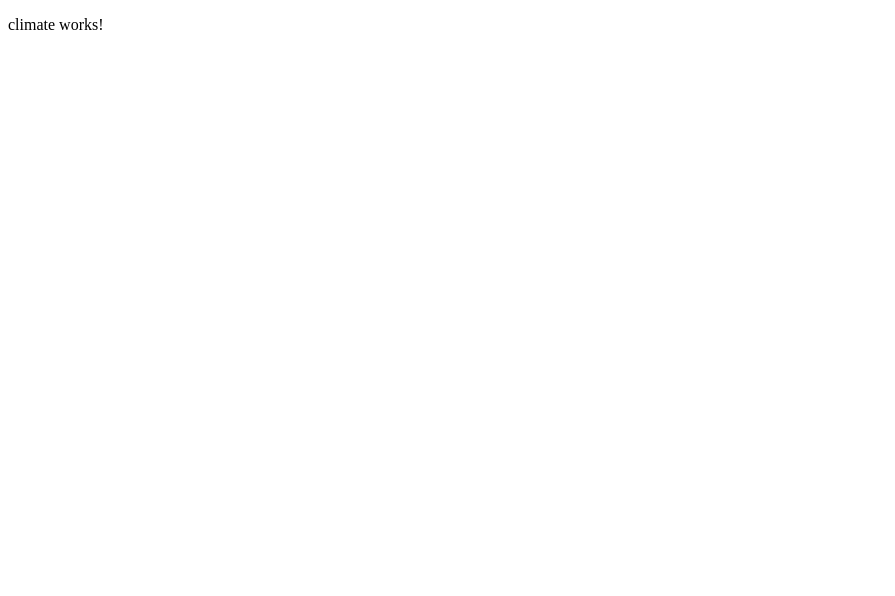
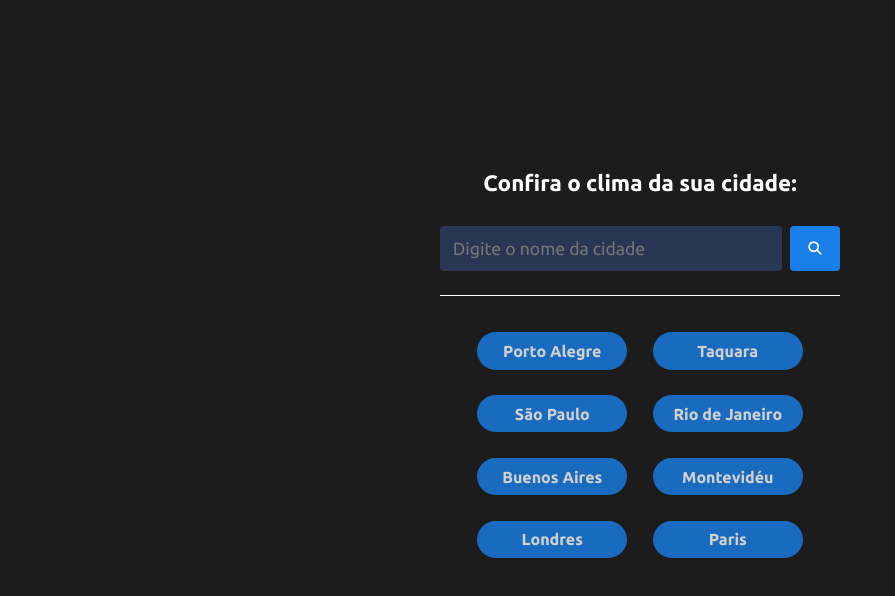
Before and after one commit to William-Dias-Marcos/Weather-Forecast-Angular, an Angular app: page / in a window 1280 px wide. Shown: the top 596 px of the page, without its empty margins (0-895 px from the left). Built offline with nearby package versions, Linux system fonts and the light colour scheme.

Commit message:
project created

```diff
--- a/src/app/app.module.ts
+++ b/src/app/app.module.ts
@@ -1,5 +1,7 @@
 import { NgModule } from '@angular/core';
 import { BrowserModule } from '@angular/platform-browser';
+import { FormsModule } from '@angular/forms';
+import { HttpClientModule } from '@angular/common/http';
 
 import { AppComponent } from './app.component';
 import { ClimateComponent } from './components/climate/climate.component';
@@ -10,7 +12,9 @@ import { ClimateComponent } from './components/climate/climate.component';
     ClimateComponent
   ],
   imports: [
-    BrowserModule
+    BrowserModule,
+    FormsModule,
+    HttpClientModule
   ],
   providers: [],
   bootstrap: [AppComponent]
--- a/src/app/components/climate/climate.component.css
+++ b/src/app/components/climate/climate.component.css
@@ -0,0 +1,131 @@
+.container {
+  color: #ffffff;
+  max-width: 400px;
+  margin: 0 auto;
+  padding: 20px;
+}
+
+.form h3 {
+  margin-top: 150px;
+  margin-bottom: 30px;
+  font-size: 1.4rem;
+  text-align: center;
+}
+
+.form-input-container {
+  display: flex;
+}
+
+.form input {
+  background: #293754;
+  color: #fff;
+  font-size: 1.1rem;
+  border: none;
+  padding: 0.8rem;
+  border: none;
+  flex: 1;
+  border-radius: 4px;
+}
+
+.form button {
+  padding: 0.8rem;
+  min-width: 50px;
+  margin-left: 8px;
+  background-color: #187fe8;
+  color: #fff;
+  border: none;
+  cursor: pointer;
+  border-radius: 4px;
+}
+
+#weather-data,
+#error-message,
+#suggestions {
+  border-top: 1px solid #fff;
+  margin-top: 1.5rem;
+  padding-top: 1.5rem;
+  text-align: center;
+}
+
+#weather-data h2 {
+  display: flex;
+  justify-content: center;
+  align-items: center;
+  margin-bottom: 0.6rem;
+}
+
+#weather-data h2 i {
+  font-size: 1rem;
+}
+
+#weather-data span {
+  margin: 0.6rem;
+}
+
+#temperature {
+  font-size: 4rem;
+}
+
+#description-container {
+  display: flex;
+  justify-content: center;
+  align-items: center;
+  margin: 0.6rem 0;
+}
+
+#description {
+  text-transform: capitalize;
+  font-weight: bold;
+}
+
+#details-container {
+  display: flex;
+  justify-content: center;
+  align-items: center;
+}
+
+#details-container #umidity {
+  border-right: 1px solid #fff;
+  margin: 0.6rem;
+  padding: 0.6rem;
+}
+
+#loader i {
+  animation: rotate 1.5s linear infinite;
+}
+
+@keyframes rotate {
+  to {
+    transform: rotate(360deg);
+  }
+}
+
+#suggestions {
+  display: flex;
+  flex-wrap: wrap;
+  justify-content: center;
+}
+
+#suggestions button {
+  min-width: 150px;
+  margin: 0.8rem;
+  padding: 0.6rem 0.9rem;
+  border-radius: 10rem;
+  border: none;
+  background-color: #187fe8;
+  color: #fff;
+  font-size: 1rem;
+  cursor: pointer;
+  font-weight: bold;
+  opacity: 0.8;
+  transition: 0.4s;
+}
+
+@media (max-width: 850px) {
+  .form h3 {
+    margin-top: 100px;
+  }
+  .form-input-container input {
+   width: 80%;
+  }
+}
--- a/src/app/components/climate/climate.component.html
+++ b/src/app/components/climate/climate.component.html
@@ -1 +1,57 @@
-<p>climate works!</p>
+<section class="container">
+
+  <div class="form">
+    <h3>Confira o clima da sua cidade:</h3>
+    <div class="form-input-container">
+      <input
+      type="text"
+      placeholder="Digite o nome da cidade"
+      [(ngModel)]="cityName"
+      />
+      <button (click)="localClimate(cityName)" id="search">
+        <i class="fa-solid fa-magnifying-glass"></i>
+      </button>
+    </div>
+  </div>
+
+  <div id="weather-data" *ngIf="cityWeather">
+
+    <h3><i class="fa-solid fa-location-dot"></i> <span>{{ cityWeather.name }} , {{ cityWeather.sys.country }}</span></h3>
+    <p id="temperature"><span>{{ cityWeather.main.temp | number:'1.0-0'}}</span>&deg;C</p>
+
+    <div id="description-container">
+      <p id="description">{{ cityWeather.weather[0].description}}</p>
+      <img src="http://openweathermap.org/img/wn/{{cityWeather.weather[0].icon}}.png" alt="Condições atuais">
+    </div>
+
+    <div id="details-container">
+      <p>
+        <i class="fa-solid fa-droplet"></i>
+        <span>{{ cityWeather.main.humidity }}%</span>
+      </p>
+      <p>
+        <i class="fa-solid fa-wind"></i>
+        <span>{{ cityWeather.wind.speed }} km/h</span>
+      </p>
+    </div>
+
+  </div>
+
+  <div *ngIf="error" id="error-message">
+    <div id="loader">
+      <i class="fa-solid fa-spinner"></i>
+    </div>
+    <p>Não foi possível encontrar a sua cidade, verifique o nome da cidade.</p>
+  </div>
+
+<div id="suggestions">
+    <button (click)="localClimate('porto alegre')">Porto Alegre</button>
+    <button (click)="localClimate('taquara')">Taquara</button>
+    <button (click)="localClimate('são paulo')">São Paulo</button>
+    <button (click)="localClimate('rio de janeiro')">Rio de Janeiro</button>
+    <button (click)="localClimate('buenos aires')">Buenos Aires</button>
+    <button (click)="localClimate('montevidéu')">Montevidéu</button>
+    <button (click)="localClimate('londres')">Londres</button>
+    <button (click)="localClimate('paris')">Paris</button>
+  </div>
+</section>
--- a/src/app/components/climate/climate.component.ts
+++ b/src/app/components/climate/climate.component.ts
@@ -1,4 +1,6 @@
 import { Component } from '@angular/core';
+import { WeatherData } from 'src/app/interface/weather-data';
+import { WeatherConsultationService } from 'src/app/service/weather-consultation.service';
 
 @Component({
   selector: 'app-climate',
@@ -7,4 +9,26 @@ import { Component } from '@angular/core';
 })
 export class ClimateComponent {
 
+  cityName: string = "";
+  cityWeather!: WeatherData;
+  error: boolean = false
+
+
+  constructor( private _weatherConsultationService: WeatherConsultationService ){}
+
+  localClimate(city: string) {
+    this.error = false;
+    this.cityName = "";
+
+    this._weatherConsultationService.getClimate(city).subscribe(
+      data => {
+        this.cityWeather = data;
+      },
+      error => {
+        console.error('Ocorreu um erro ao obter os dados do clima:', error);
+        this.error = true;
+      }
+
+    )
+  }
 }
--- /dev/null
+++ b/src/app/interface/weather-data.ts
@@ -0,0 +1,42 @@
+export interface WeatherData {
+  coord: {
+    lon: number;
+    lat: number;
+  };
+  weather: {
+    main: string;
+    description: string;
+    icon: string;
+  }[];
+  base: string;
+  main: {
+    temp: number;
+    feels_like: number;
+    temp_min: number;
+    temp_max: number;
+    pressure: number;
+    humidity: number;
+  };
+  visibility: number;
+  wind: {
+    speed: number;
+    deg: number;
+    gust: number;
+  };
+  clouds: {
+    all: number;
+  };
+  dt: number;
+  sys: {
+    type: number;
+    id: number;
+    country: string;
+    sunrise: number;
+    sunset: number;
+  };
+  timezone: number;
+  id: number;
+  name: string;
+  cod: number;
+
+}
--- a/src/app/service/weather-consultation.service.ts
+++ b/src/app/service/weather-consultation.service.ts
@@ -1,9 +1,22 @@
 import { Injectable } from '@angular/core';
+import { HttpClient } from '@angular/common/http';
+import { Observable } from 'rxjs';
 
 @Injectable({
   providedIn: 'root'
 })
 export class WeatherConsultationService {
 
-  constructor() { }
+  private apiUrl = 'https://api.openweathermap.org/data/2.5';
+
+  private apiKey = '76da943746cd6d004420e7c26d9f6a7c';
+
+  constructor(private http: HttpClient) { }
+
+  getClimate(locationName: string): Observable<any> {
+    const url = `${this.apiUrl}/weather?q=${locationName}&units=metric&appid=${this.apiKey}&lang=pt_br`;
+    return this.http.get(url);
+  }
+
+
 }
--- a/src/index.html
+++ b/src/index.html
@@ -1,11 +1,21 @@
 <!doctype html>
-<html lang="en">
+<html lang="pt_BR">
 <head>
   <meta charset="utf-8">
-  <title>WeatherForecastAngular</title>
+  <title>Consulta do clima!</title>
   <base href="/">
   <meta name="viewport" content="width=device-width, initial-scale=1">
-  <link rel="icon" type="image/x-icon" href="favicon.ico">
+  <link rel="icon" type="image/x-icon" href="favicon.png">
+
+  <link rel="preconnect" href="https://fonts.googleapis.com" />
+  <link rel="preconnect" href="https://fonts.gstatic.com" crossorigin />
+  <link
+    href="https://fonts.googleapis.com/css2?family=Ubuntu:ital,wght@0,300;0,400;0,500;0,700;1,300;1,400;1,500;1,700&display=swap"
+    rel="stylesheet"
+  />
+
+  <link rel="stylesheet" href="https://cdnjs.cloudflare.com/ajax/libs/font-awesome/6.1.2/css/all.min.css" integrity="sha512-1sCRPdkRXhBV2PBLUdRb4tMg1w2YPf37qatUFeS7zlBy7jJI8Lf4VHwWfZZfpXtYSLy85pkm9GaYVYMfw5BC1A==" crossorigin="anonymous" referrerpolicy="no-referrer" />
+
 </head>
 <body>
   <app-root></app-root>
--- a/src/styles.css
+++ b/src/styles.css
@@ -1 +1,16 @@
-/* You can add global styles to this file, and also import other style files */
+* {
+  padding: 0;
+  margin: 0;
+  font-family: "Ubuntu", sans-serif;
+}
+
+body {
+  background-color: #1c1c1c;
+  color: #fff;
+}
+
+input:focus{
+  box-shadow: 0 0 0 0;
+  border: 0 none;
+  outline: 0;
+}
```
Also changed, not shown: 1 other file (tests, documents, lock files or other folders).
